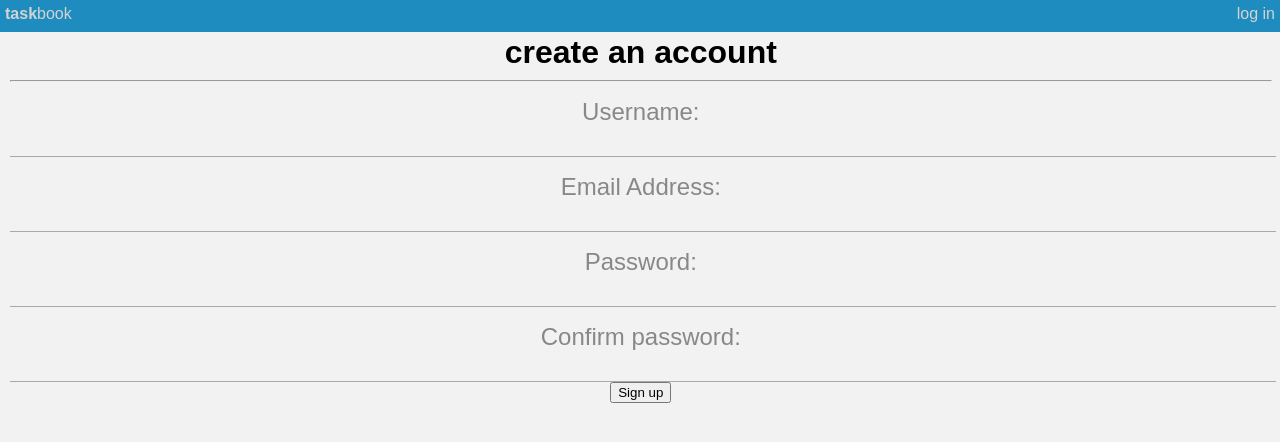
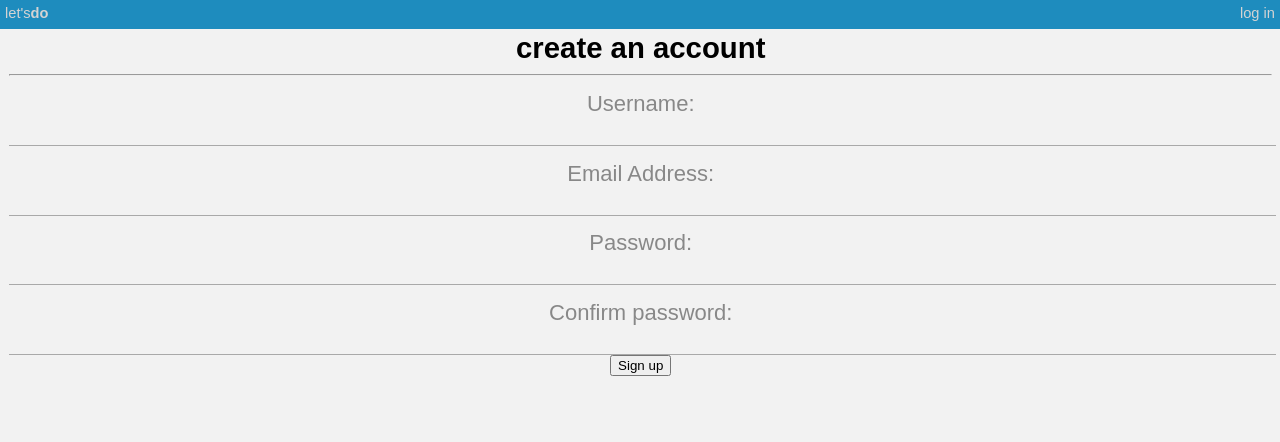
Before and after one commit to orablu/EECS393-Project, a Django app: page /register/ in a window 1280 px wide. Shown: the top 442 px of the page. Run offline with Django 3.2, Linux system fonts and the light colour scheme; parts of the project's set-up code (start-up, migrations or seed data) failed here and were passed over.

Commit message:
Update some font sizing.

```diff
--- a/tasks/static/tasks/style.css
+++ b/tasks/static/tasks/style.css
@@ -4,6 +4,7 @@
 
 body {
     font-family: sans-serif;
+    font-size: 11pt;
     background-color: #f2f2f2;
 }
 
@@ -84,6 +85,7 @@ a:active {
 }
 
 h1 {
+    font-size: 200%;
     text-align: center;
     margin-left: 0em;
     margin-top: 0.3em;
@@ -216,10 +218,12 @@ h1 {
 
 .details_edit {
     display: block;
+    font-size: 90%;
     text-align: right;
 }
 
 .details_task {
+    font-size: 100%;
     margin-left: 0.1em;
     margin-bottom: 0.3em;
 }
--- a/tasks/templates/tasks/base.html
+++ b/tasks/templates/tasks/base.html
@@ -4,12 +4,12 @@
   <head>
     <meta http-equiv="Content-Type" content="text/html;charset=utf-8" />
     <link rel="stylesheet" type="text/css" href="{% static 'tasks/style.css' %}" />
-    <title>taskbook{% block pagetitle %}{% endblock %}</title>
+    <title>lets' do{% block pagetitle %}{% endblock %}</title>
     {% block head %}{% endblock %}
   </head>
   <body>
     <div class="base_head">
-        <a class="home_link" href="{% url 'tasks:index' %}"><strong>task</strong>book</a>
+        <a class="home_link" href="{% url 'tasks:index' %}">let's<strong>do</strong></a>
         <a class="logout_link" href="{% url 'logout' %}">
             {% if logged_in %}log out{% else %}log in{% endif %}
         </a>
--- a/tasks/templates/tasks/details.html
+++ b/tasks/templates/tasks/details.html
@@ -1,4 +1,6 @@
 {% extends "tasks/base.html" %}
+
+{% block pagetitle %} - {{ tasklist.title }}{% endblock %}
 
 {% block links %}
     <a class="add" title="Create a new task" href="{% url 'tasks:add_task' tasklist.id %}">+</a>
--- a/tasks/templates/tasks/task.html
+++ b/tasks/templates/tasks/task.html
@@ -1,4 +1,6 @@
 {% extends "tasks/base.html" %}
+
+{% block pagetitle %} - {{ tasklist.title }}{% endblock %}
 
 {% block links %}
     <a href="{% url 'tasks:details' tasklist.id %}">back to {{ tasklist.title }}</a>
```
